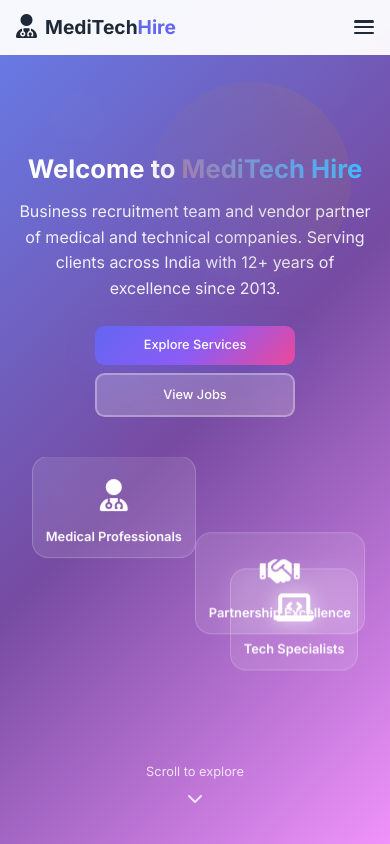
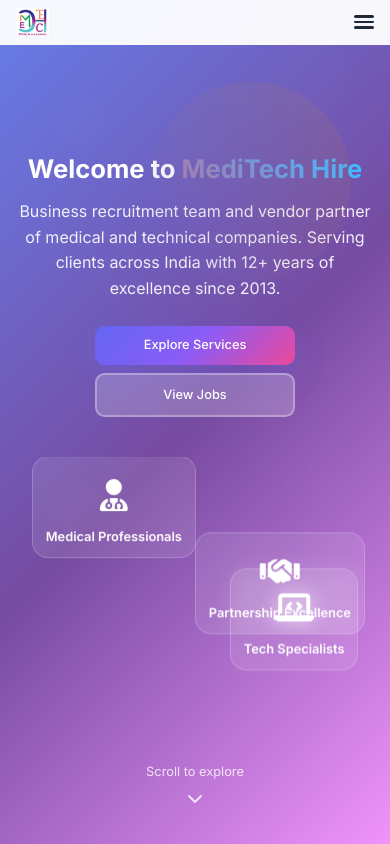
Before and after one commit to balasureshk1984/meditechhitr, a website: page index.html in a window 390 px wide. Shown: the top 844 px of the page. Drawn offline with Linux system fonts and the light colour scheme.

Commit message:
Add official MediTech Hire logo - Downloaded official logo from http://meditechhire.com/wp-content/uploads/2023/09/Logo_page-0001.jpg - Created assets/images directory for logo storage - Replaced icon-based navigation logo with official logo image - Updated footer logo to use official branding - Added responsive CSS styling for logo images - Optimized logo display for different screen sizes - Maintained professional appearance with proper sizing and spacing

```diff
--- a/index.html
+++ b/index.html
@@ -26,8 +26,7 @@
     <nav class="navbar" id="navbar">
         <div class="nav-container">
             <div class="nav-logo">
-                <span class="logo-icon"><i class="fas fa-user-md"></i></span>
-                <span class="logo-text">MediTech<span class="logo-accent">Hire</span></span>
+                <img src="assets/images/meditechhire-logo.jpg" alt="MediTech Hire" class="logo-image">
             </div>
 
             <div class="nav-menu" id="nav-menu">
@@ -787,8 +786,7 @@
             <div class="footer-content">
                 <div class="footer-section">
                     <div class="footer-logo">
-                        <span class="logo-icon">🏥</span>
-                        <span class="logo-text">MediTech<span class="logo-accent">Hire</span></span>
+                        <img src="assets/images/meditechhire-logo.jpg" alt="MediTech Hire" class="footer-logo-image">
                     </div>
                     <p>Connecting exceptional talent with innovative companies in medical and technical industries.</p>
                 </div>
--- a/styles.css
+++ b/styles.css
@@ -202,6 +202,21 @@
     color: var(--text-color);
 }
 
+.logo-image {
+    height: 4rem;
+    width: auto;
+    max-width: 200px;
+    object-fit: contain;
+}
+
+.footer-logo-image {
+    height: 6rem;
+    width: auto;
+    max-width: 250px;
+    object-fit: contain;
+    margin-bottom: 1rem;
+}
+
 .logo-icon {
     font-size: 3rem;
 }
@@ -1653,4 +1668,14 @@
     .social-link i {
         font-size: 2rem;
     }
-}
+
+    .logo-image {
+        height: 3.5rem;
+        max-width: 160px;
+    }
+
+    .footer-logo-image {
+        height: 5rem;
+        max-width: 200px;
+    }
+}
```
Also changed, not shown: assets/images/meditechhire-logo.jpg (added).
